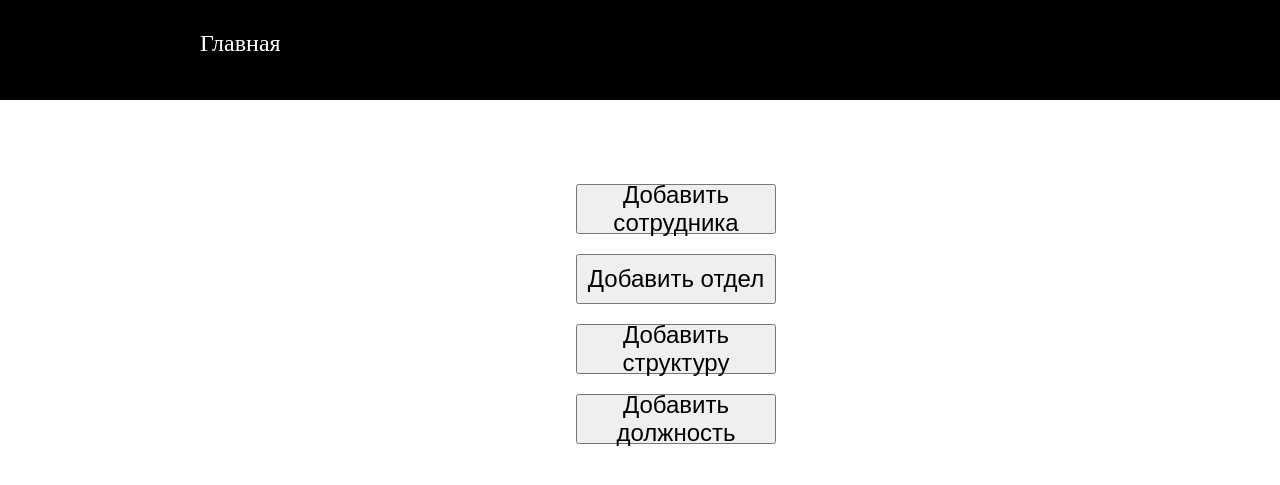
After one commit to EGGIRR/pop-it-mvc1, a PHP site: template views/site/add.php in a window 1280 px wide; the page is wider, and only the part inside the window is pictured. The commit adds this page. Shown: the top 485 px of that part. Run offline with PHP 8.4, Linux system fonts and the light colour scheme; the template is opened without the code that fills it, so the values that code supplies are empty.

Commit message:
Попытка добавить админа

```diff
--- a/public/style/style.css
+++ b/public/style/style.css
@@ -76,3 +76,22 @@ fieldset{
 .register_form > form > fieldset > label > select{
     width: 120px;
 }
+
+.add_buttons{
+    display: flex;
+    flex-direction: column;
+    margin-top: 5%;
+    margin-left: 45%;
+}
+
+.add_buttons > button{
+    display: flex;
+    align-items: center;
+    justify-content: center;
+    width: 200px;
+    height: 50px;
+}
+.add_buttons > button > a{
+    text-decoration: none;
+    color: black;
+}
--- a/views/layouts/main.php
+++ b/views/layouts/main.php
@@ -20,6 +20,7 @@
        <?php
        else:
            ?>
+           <a style="position: absolute;top: 30px;left: 400px;" href="<?= app()->route->getUrl('/add') ?>">Добавление</a>
            <a style="position: absolute;top: 30px;left: 1700px;" href="<?= app()->route->getUrl('/logout') ?>">Выход (<?= app()->auth::user()->name ?>)</a>
        <?php
        endif;
--- /dev/null
+++ b/views/site/add.php
@@ -0,0 +1,6 @@
+<div class="add_buttons">
+    <button><a href="<?= app()->route->getUrl('/add_employee') ?>">Добавить сотрудника</a></button>
+    <button><a href="<?= app()->route->getUrl('/add_department') ?>">Добавить отдел</a></button>
+    <button><a href="<?= app()->route->getUrl('/add_structure') ?>">Добавить структуру</a></button>
+    <button><a href="<?= app()->route->getUrl('/add_post') ?>">Добавить должность</a></button>
+</div>
```
Also changed, not shown: app/Controller/Site.php (+12 -1 lines), app/Model/User.php (+7 -0 lines), routes/web.php (+18 -7 lines), views/site/employee_show.php (added, +16 -0 lines).
